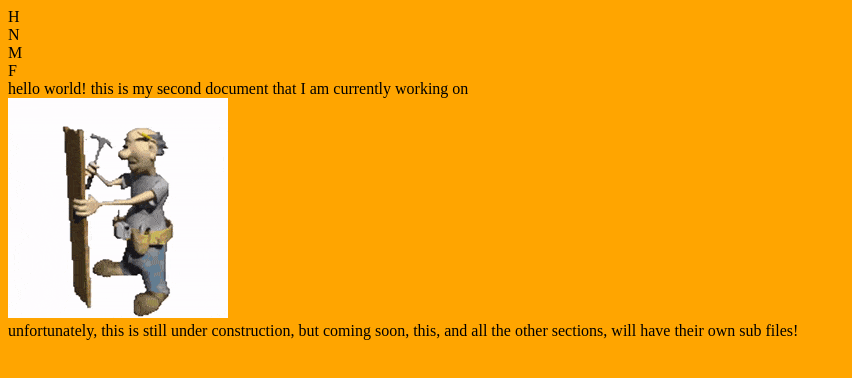
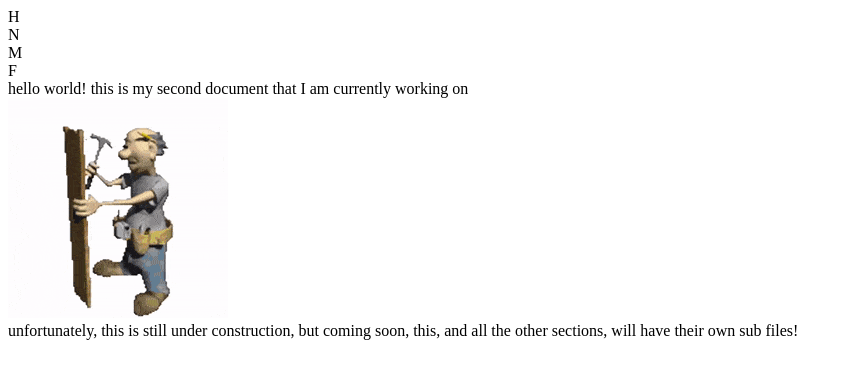
Before and after one commit to Mattkuh3205/Midterm-project, a plain HTML site: page index2.html in a window 1280 px wide. Shown: the whole page, without its empty margins (0-852 px from the left). Drawn offline with Linux system fonts and the light colour scheme.

Commit message:
Revert "Color Change"

```diff
--- a/index2.html
+++ b/index2.html
@@ -2,7 +2,6 @@
 
 <html>
 
-<link rel="stylesheet" href="styles2.css"> <!--links to CSS-->
 
 
 <body>
--- a/styles2.css
+++ /dev/null
@@ -1,5 +0,0 @@
-body{
-    background-color: orange;
-}
-
-/*this is a test for orange and the git commit branch*/
```
